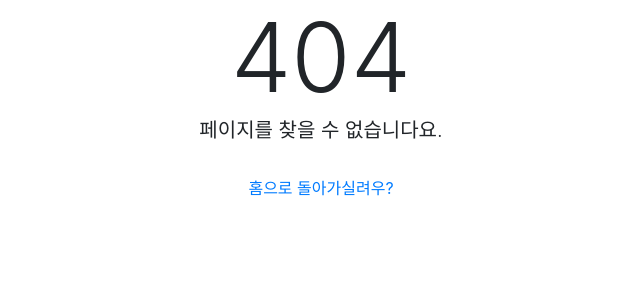
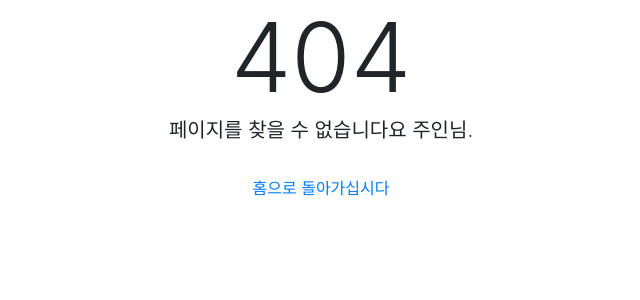
Before and after one commit to lackdoy/pybo, a Django app: template templates/common/404.html in a window 1280 px wide. Shown: the part 73-373 px from the top of the page, without its empty margins (319-959 px from the left). Run offline with Django 4.2, Linux system fonts and the light colour scheme; the template is opened without the code that fills it, so the values that code supplies are empty; some libraries are stand-ins or nearby versions.

Commit message:
commit test for 404html

```diff
--- a/templates/common/404.html
+++ b/templates/common/404.html
@@ -4,8 +4,8 @@
     <div class="row justify-content-center">
         <div class="col-12 text-center">
             <span class="display-1 d-block">404</span>
-            <div class="mb-4 lead">페이지를 찾을 수 없습니다요.</div>
-            <a href="/" class="btn btn-link">홈으로 돌아가실려우?</a>
+            <div class="mb-4 lead">페이지를 찾을 수 없습니다요 주인님.</div>
+            <a href="/" class="btn btn-link">홈으로 돌아가십시다</a>
         </div>
     </div>
 </div>
```
